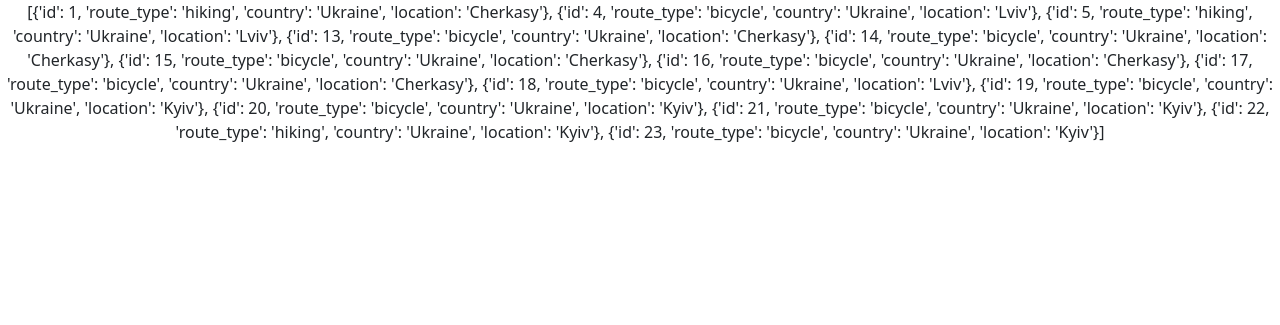
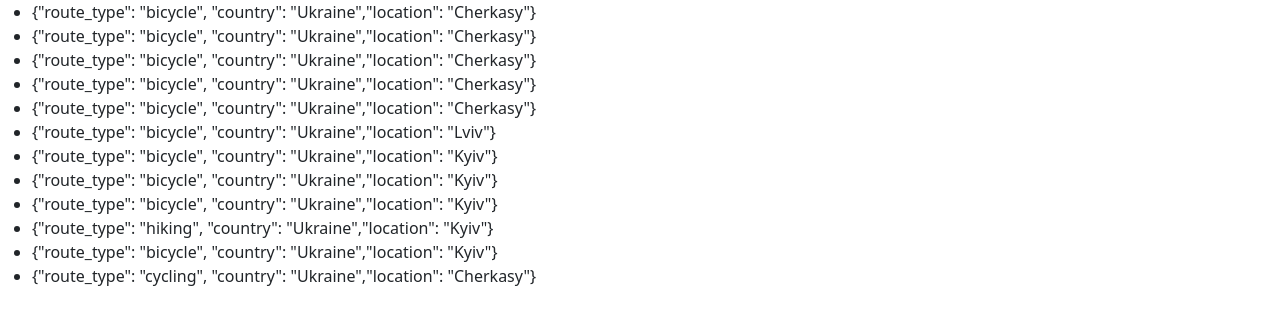
Before and after one commit to Shestalov/adventure_tours, a Django app: page /route/ in a window 1280 px wide. Shown: the top 325 px of the page. Run offline with Django 4.2, Linux system fonts and the light colour scheme; data comes from the database, SQL or seed files in the repository.

Commit message:
added templates

```diff
--- a/route/admin.py
+++ b/route/admin.py
@@ -1,4 +1,7 @@
 from django.contrib import admin
-from .models import Route
+from .models import Route, Event, Place, Review
 
 admin.site.register(Route)
+admin.site.register(Event)
+admin.site.register(Place)
+admin.site.register(Review)
--- a/route/models.py
+++ b/route/models.py
@@ -30,7 +30,7 @@ class Route(models.Model):
 
 
 class Event(models.Model):
-    route_id = models.IntegerField()
+    route = models.ForeignKey(Route, on_delete=models.CASCADE)
     event_admin = models.IntegerField()
     approved_users = models.JSONField()
     pending_users = models.JSONField()
@@ -46,12 +46,13 @@ class Event(models.Model):
 
 
 class Review(models.Model):
-    route_id = models.IntegerField()
+
+    route_id = models.ForeignKey(Route, on_delete=models.CASCADE)
     route_review = models.TextField()
     route_rate = models.IntegerField()
 
     def __str__(self):
-        return f'Review {self.route_id}'
+        return f'Review {self.id}'
 
     class Meta:
         verbose_name = 'Review'
--- a/route/urls.py
+++ b/route/urls.py
@@ -10,7 +10,8 @@ urlpatterns = [
     path('<str:route_type>/<str:country>/<str:location>/', views.filter_route, name='route_location'),
 
     path('add_route', views.add_route, name='add_route'),
-    path('<int:route_id>', views.route_info, name='route_info'),
-    path('<int:route_id>/review', views.route_review, name='review_route'),
-    path('<int:route_id>/add_event', views.add_event, name='add_event_route')
+    path('<int:route_id>', views.info, name='info'),
+    path('<int:route_id>/event', views.event, name='event'),
+    path('<int:route_id>/review', views.review, name='review'),
+    path('<int:route_id>/add_event', views.add_event, name='add_event')
 ]
--- a/route/views.py
+++ b/route/views.py
@@ -18,25 +18,17 @@ def filter_route(request, route_type=None, country=None, location=None):
         query_filter['location'] = location
 
     result = models.Route.objects.all().filter(**query_filter)
-    return render(request, 'route/filter.html', {'result': [{'id': itm.id,
-                                                             'route_type': itm.route_type,
-                                                             'country': itm.country,
-                                                             'location': itm.location} for itm in result]})
+    return render(request, 'route/filter_route.html', {'result': result})
 
 
-def route_info(request, route_id):
-    result = models.Route.objects.all().filter(id=route_id)
-    return render(request, 'route/route_info.html', {'result': [{'id': itm.id,
-                                                                 'departure': itm.departure,
-                                                                 'destination': itm.destination,
-                                                                 'duration': itm.duration} for itm in result]})
+def info(request, route_id):
+    result = models.Route.objects.filter(pk=route_id).all()
+    return render(request, 'route/info.html', {'result': result})
 
 
-def route_review(request, route_id):
+def review(request, route_id):
     result = models.Review.objects.all().filter(route_id=route_id)
-    return render(request, 'route/review.html', {'result': [{'route_id': itm.route_id,
-                                                             "route_review": itm.route_review,
-                                                             'route_rate': itm.route_rate} for itm in result]})
+    return render(request, 'route/review.html', {'result': result})
 
 
 def add_route(request):
@@ -59,11 +51,10 @@ def add_route(request):
                                  destination=destination_obj.id,
                                  country=country, location=location, description=description, duration=duration)
         new_route.save()
-
         return redirect('home')
 
 
-def add_event(request):
+def add_event(request, route_id):
     if request.method == 'GET':
         return render(request, 'route/add_event.html')
     if request.method == 'POST':
@@ -76,5 +67,6 @@ def add_event(request):
         return redirect('home')
 
 
-def event_handler(request):
-    pass
+def event(request, route_id):
+    result = models.Event.objects.all().filter(route_id=route_id)
+    return render(request, 'route/event.html', {"result": result})
--- a/templates/route/add_route.html
+++ b/templates/route/add_route.html
@@ -3,7 +3,7 @@
 {% block title %}Add route{% endblock %}
 
 {% block content %}
-    <form action="add_route" method="POST" class="form-signin w-50 m-auto">
+    <form action="add_route" method="POST" class="w-50 m-auto">
         {% csrf_token %}
 
         <h1>Please add your rote</h1>
--- a/templates/route/filter.html
+++ /dev/null
@@ -1,7 +0,0 @@
-{% extends 'route/layout.html' %}
-
-{% block title %}Routes{% endblock %}
-
-{% block content %}
-    {{ result }}
-{% endblock %}
--- /dev/null
+++ b/templates/route/filter_route.html
@@ -0,0 +1,13 @@
+{% extends 'route/layout.html' %}
+
+{% block title %}Routes{% endblock %}
+
+{% block content %}
+    <ul>
+        {% for itm in result %}
+            <li>{"route_type": "{{ itm.route_type }}", "country": "{{ itm.country }}","location":
+                "{{ itm.location }}"}
+            </li>
+        {% endfor %}
+    </ul>
+{% endblock %}
--- a/templates/route/layout.html
+++ b/templates/route/layout.html
@@ -9,8 +9,11 @@
             integrity="sha384-u1OknCvxWvY5kfmNBILK2hRnQC3Pr17a+RTT6rIHI7NnikvbZlHgTPOOmMi466C8"
             crossorigin="anonymous"></script>
     {% block head %}{% endblock %}
+
 </head>
-<body class="text-center">
+<body>
+
 {% block content %}{% endblock %}
+
 </body>
 </html>
```
Also changed, not shown: adventure_tours/settings.py (+0 -12 lines), templates/route/event.html (added, +13 -0 lines), templates/route/info.html (added, +17 -0 lines), templates/route/review.html (+7 -1 lines), templates/route/route_info.html (deleted, +0 -7 lines), db.sqlite3.
